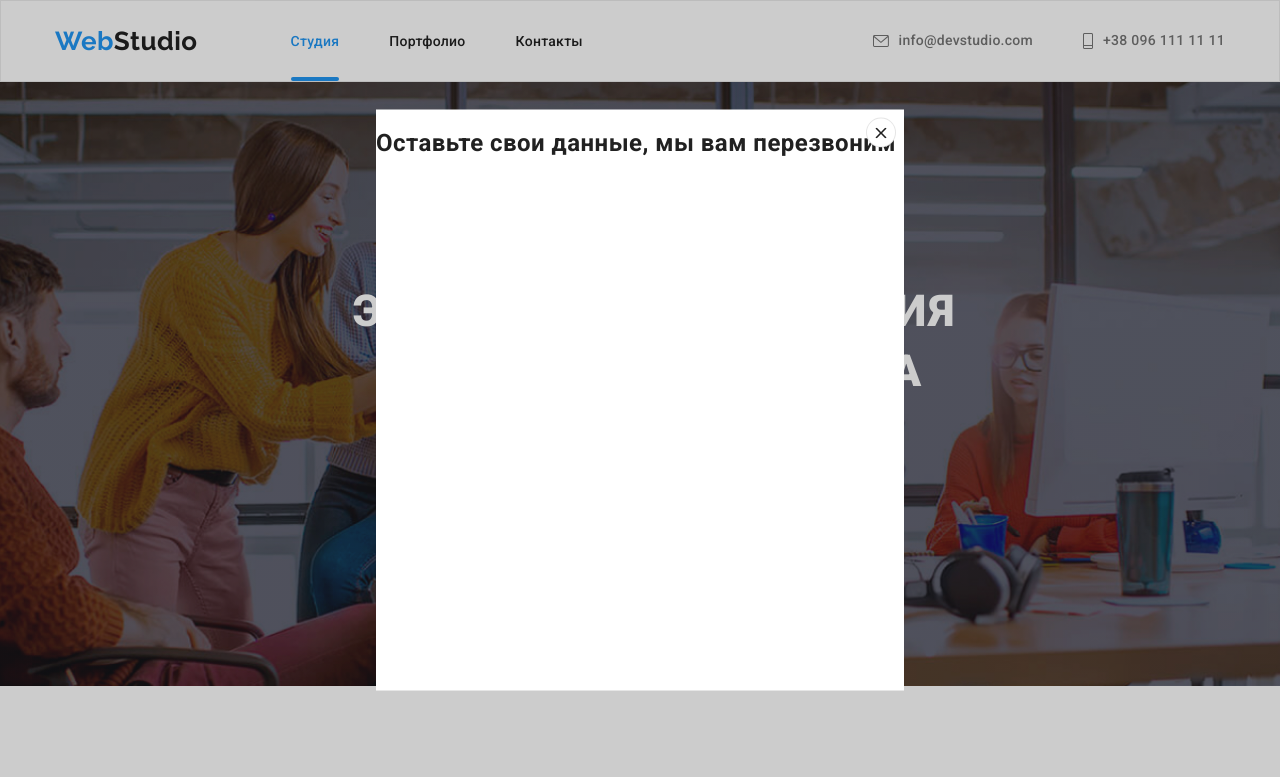
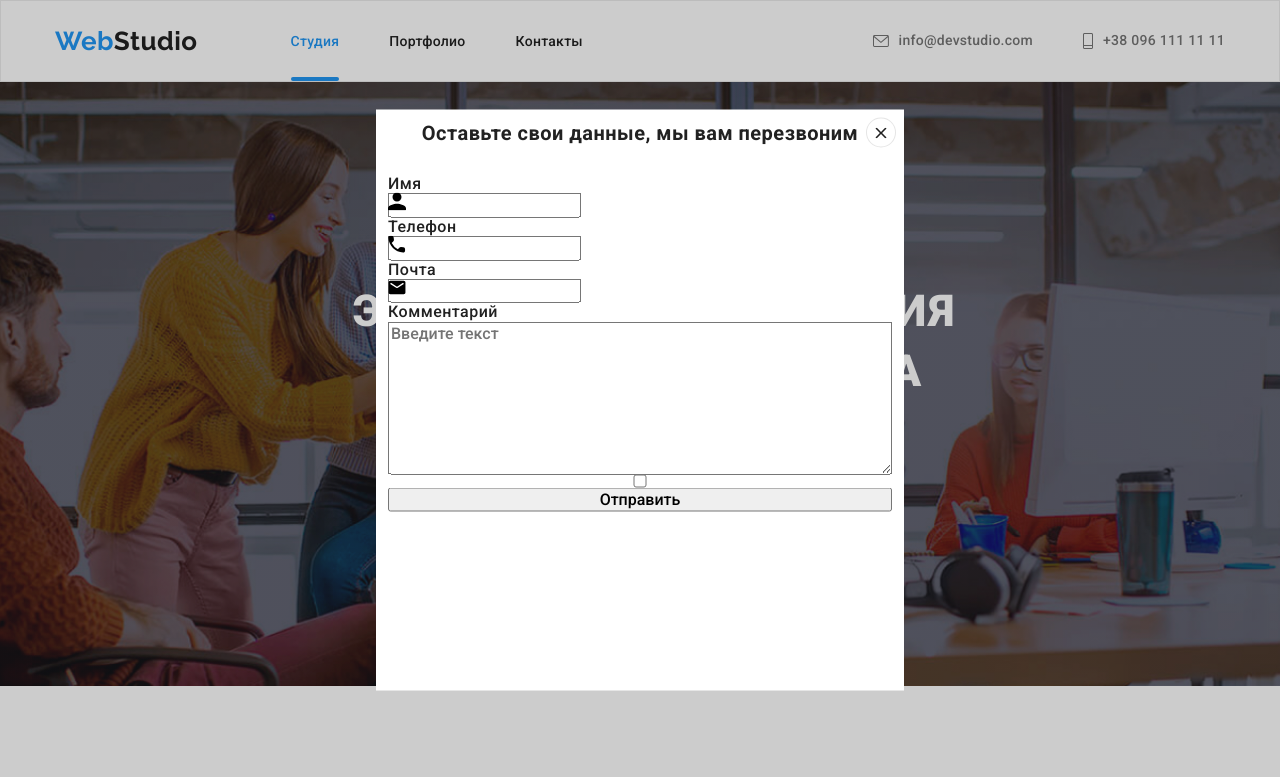
Before and after one commit to vladho/goit-markup-hw-06, a plain HTML site: page index.html in a window 1280 px wide. Both pictures are taken after a click on the button "Заказать услугу". Shown: the top 777 px of the page. Drawn offline with nearby package versions, Linux system fonts and the light colour scheme.

Commit message:
разметка для модалки

```diff
--- a/css/styless.css
+++ b/css/styless.css
@@ -546,7 +546,32 @@ img {
   min-height: 581px;
   min-width: 528px;
 
+  padding: 12px;
   background-color: white;
+}
+.test {
+  position: relative;
+}
+.modal-svg {
+  position: absolute;
+  height: 18px;
+  width: 18px;
+
+  top: 0px;
+  left: 0px;
+}
+.modal-title {
+  font-weight: bold;
+  font-size: 20px;
+  line-height: 1.15;
+  text-align: center;
+  margin-top: 0px;
+  margin-bottom: 30px;
+}
+
+.modal-form {
+  display: flex;
+  flex-direction: column;
 }
 
 /*menu*/
--- a/index.html
+++ b/index.html
@@ -51,7 +51,34 @@
         </div>
         <div data-modal class="backdrop is-hidden">
           <div class="modal">
-            <h2>Оставьте свои данные, мы вам перезвоним</h2>
+            <h2 class="modal-title">Оставьте свои данные, мы вам перезвоним</h2>
+            <form class="modal-form">
+              <label for="name" class="label">Имя</label>
+              <div class="test">
+                <input type="text" name="name" id="name" />
+                <svg class="modal-svg">
+                  <use href="images/icon/sprite.svg#icon-name-icon1"></use>
+                </svg>
+              </div>
+              <label for="tel" class="label">Телефон</label>
+              <div class="test">
+                <input type="tel" name="tel" id="tel" />
+                <svg class="modal-svg">
+                  <use href="images/icon/sprite.svg#icon-tel-icon"></use>
+                </svg>
+              </div>
+              <label for="mail" class="label">Почта</label>
+              <div class="test">
+                <input type="email" name="mail" id="mail" />
+                <svg class="modal-svg">
+                  <use href="images/icon/sprite.svg#icon-envelope-icon"></use>
+                </svg>
+              </div>
+              <label for="comment">Комментарий</label>
+              <textarea name="comment" id="comment" rows="8" placeholder="Введите текст"></textarea>
+              <input type="checkbox" name="policy" id="policy" />
+              <button type="submit" class="modal-buttom">Отправить</button>
+            </form>
             <button class="hero-button-close" data-modal-close>
               <svg class="hero-button-close-svg">
                 <use href="./images/icon/sprite.svg#icon-close-icon"></use>
```
